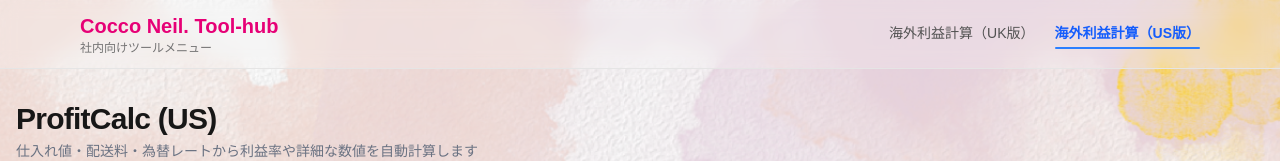
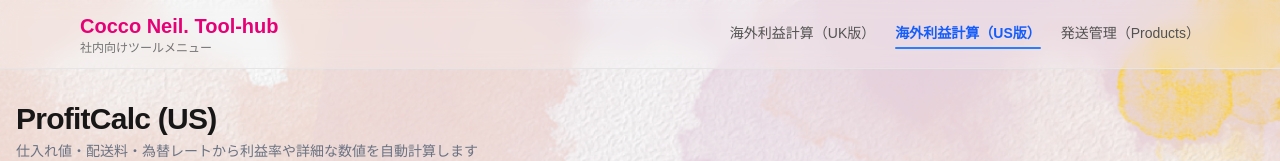
Before and after one commit to muu-ima/muu-tools-hub, a Next.js app: page /tools/profit-calc-us in a window 1280 px wide. Shown: the top 161 px of the page. Built offline with nearby package versions, Linux system fonts and the light colour scheme; no server answers; a web font is replaced by a local one.

Commit message:
発送情報管理システム追加

```diff
--- a/app/page.tsx
+++ b/app/page.tsx
@@ -30,6 +30,7 @@ const tools: ToolLink[] = [
     name: "海外利益計算（US版）",
     description: "USD → JPY / US向け送料・手数料対応版。",
     href: "/tools/profit-calc-us",
+    badge: "社内用",
   },
 ];
 
--- a/app/tools/layout.tsx
+++ b/app/tools/layout.tsx
@@ -9,6 +9,10 @@ import { usePathname } from "next/navigation";
 const TOOL_MENU = [
   { href: "/tools/profit-calc-uk", label: "海外利益計算（UK版）" },
   { href: "/tools/profit-calc-us", label: "海外利益計算（US版）" },
+    {
+    href: "https://shipping-manager.vercel.app/products",
+    label: "発送管理（Products）",
+  },
 ];
 
 export default function ToolsLayout({
```
